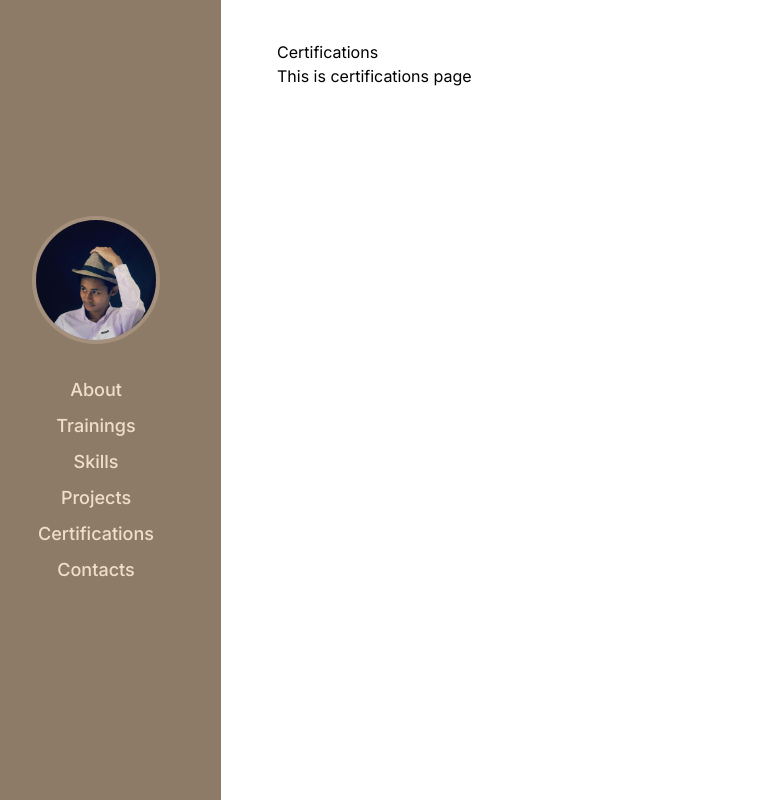
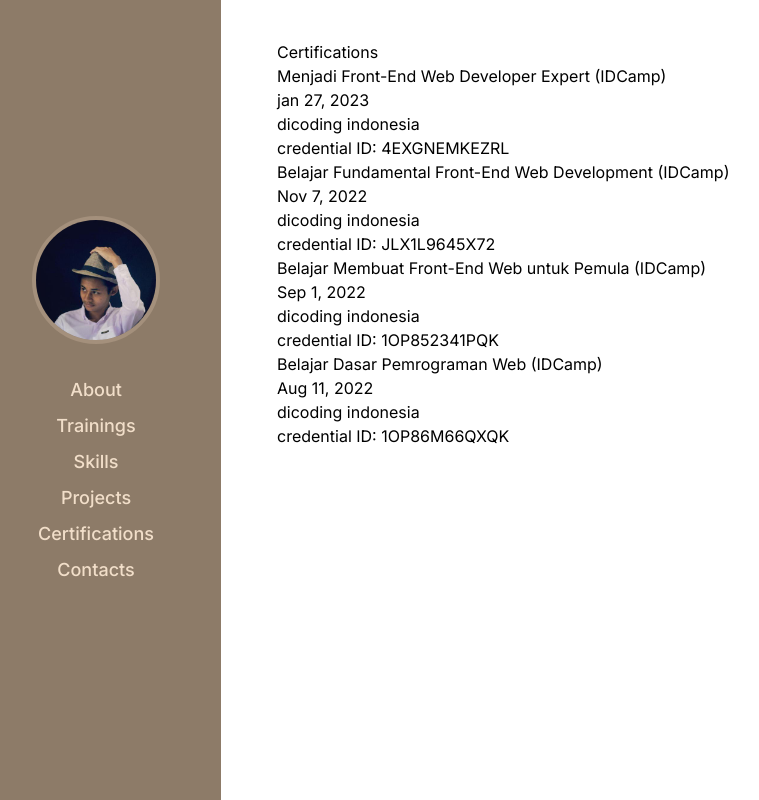
Before and after one commit to ekialfani/portfolio, a React (Create React App) app: page /certifications in a window 1280 px wide. Shown: the whole page, without its empty margins (29-788 px from the left). Built offline with nearby package versions, Linux system fonts and the light colour scheme.

Commit message:
update: certifications

```diff
--- a/src/pages/Certifications.js
+++ b/src/pages/Certifications.js
@@ -1,8 +1,33 @@
 function Certifications() {
   return (
     <div>
-      <h1>Certifications</h1>
-      <p>This is certifications page</p>
+      <h2>Certifications</h2>
+      <ul>
+        <li>
+          <h3>Menjadi Front-End Web Developer Expert (IDCamp)</h3>
+          <span>jan 27, 2023</span>
+          <h4>dicoding indonesia</h4>
+          <p>credential ID: <a href="https://www.dicoding.com/certificates/4EXGNEMKEZRL" target="_blank" rel="noreferrer">4EXGNEMKEZRL</a></p>
+        </li>
+        <li>
+          <h3>Belajar Fundamental Front-End Web Development (IDCamp)</h3>
+          <span>Nov 7, 2022</span>
+          <h4>dicoding indonesia</h4>
+          <p>credential ID: <a href="https://www.dicoding.com/certificates/JLX1L9645X72" target="_blank" rel="noreferrer">JLX1L9645X72</a></p>
+        </li>
+        <li>
+          <h3>Belajar Membuat Front-End Web untuk Pemula (IDCamp)</h3>
+          <span>Sep 1, 2022</span>
+          <h4>dicoding indonesia</h4>
+          <p>credential ID: <a href="https://www.dicoding.com/certificates/1OP852341PQK" target="_blank" rel="noreferrer">1OP852341PQK</a></p>
+        </li>
+        <li>
+          <h3>Belajar Dasar Pemrograman Web (IDCamp)</h3>
+          <span>Aug 11, 2022</span>
+          <h4>dicoding indonesia</h4>
+          <p>credential ID: <a href="https://www.dicoding.com/certificates/1OP86M66QXQK" target="_blank" rel="noreferrer">1OP86M66QXQK</a></p>
+        </li>
+      </ul>
     </div>
   );
 }
```
